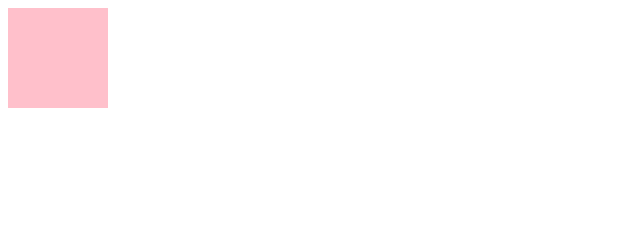
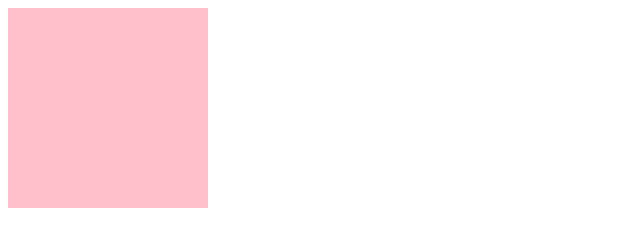
Before and after one commit to sabaghasemy/auto.rent, a website: page index.html in a window 1280 px wide. Shown: the whole page, without its empty margins (0-640 px from the left). Drawn offline with Linux system fonts and the light colour scheme.

Commit message:
galia update

```diff
--- a/index.html
+++ b/index.html
@@ -7,6 +7,6 @@
     <title>auto.rent</title>
   </head>
   <body>
-    <div style="width: 100px; height: 100px;background-color: pink;"></div>
+    <div style="width: 200px; height: 200px;background-color: pink;"></div>
   </body>
 </html>
```
